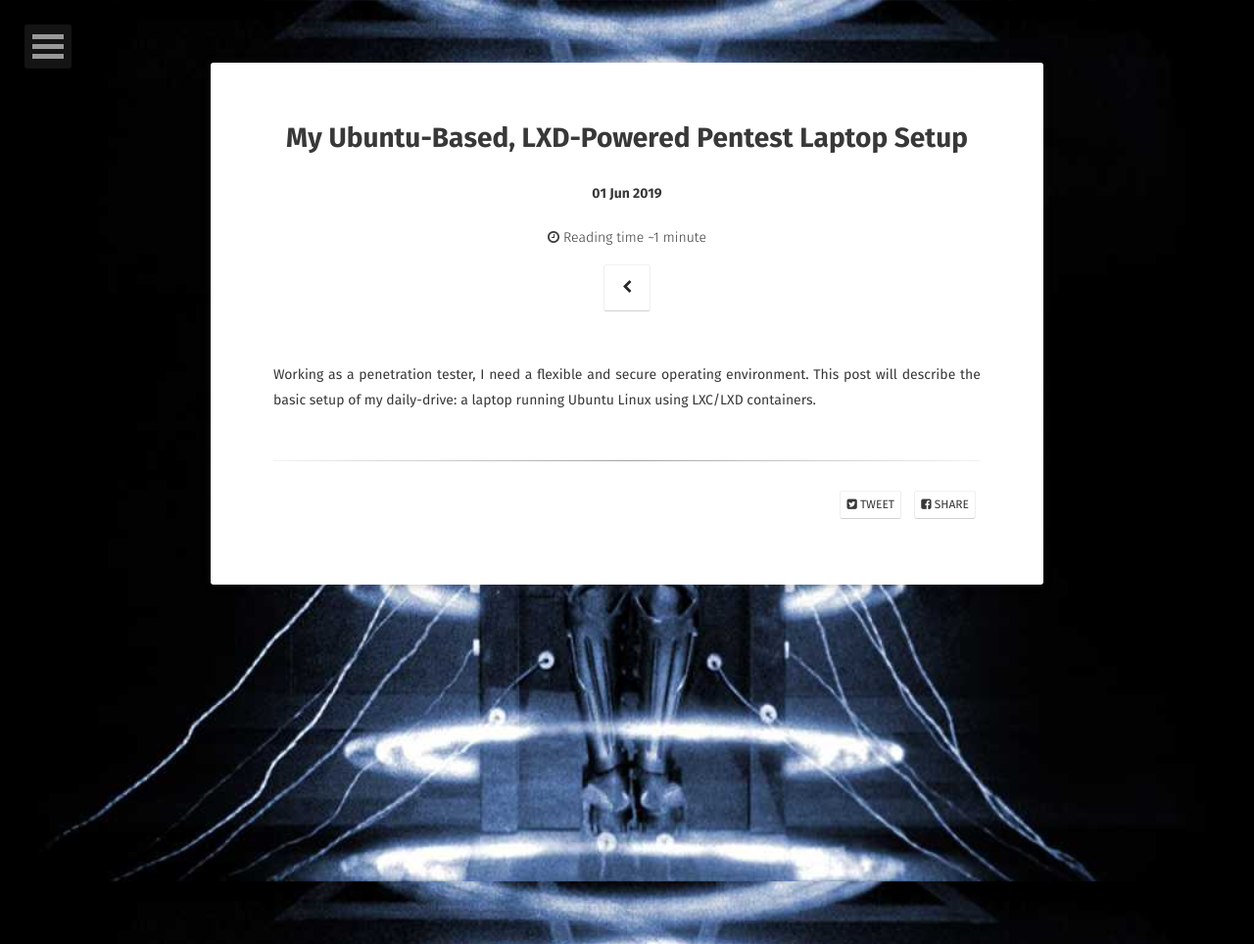
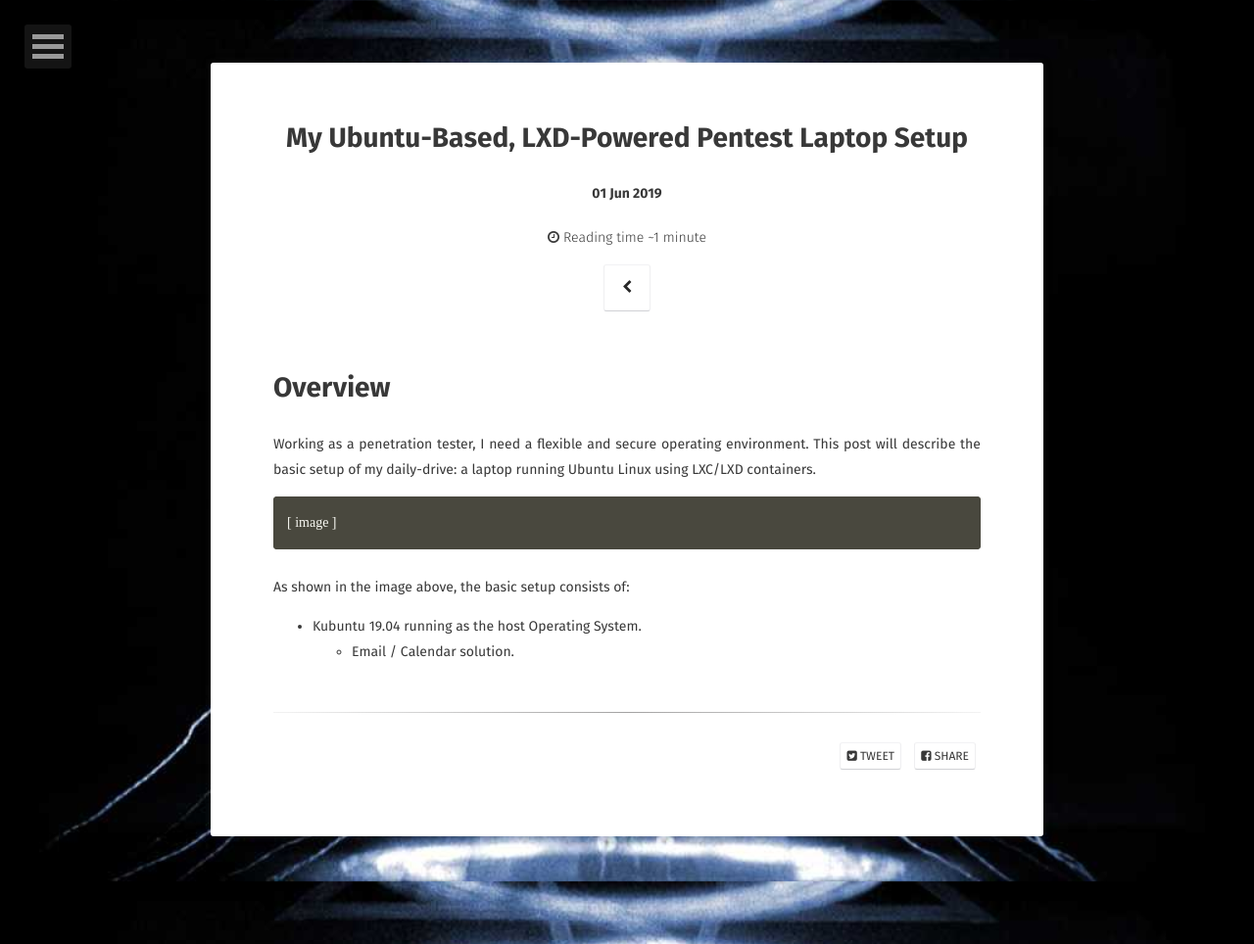
Before and after one commit to hackdou/initblog.com, a Jekyll site: the page built from _posts/2019-06-01-pentest-rig.md, in a window 1280 px wide. Shown: the whole page at 98% size. Built offline with Jekyll 4.4.1, drawn with Linux system fonts in a browser that asks for light colours; some web fonts are replaced.

Commit message:
blog fixes

```diff
--- a/_posts/2019-05-20-lxd-root.markdown
+++ b/_posts/2019-05-20-lxd-root.markdown
@@ -24,7 +24,7 @@ As always, interacting with the Canonical folks via their bug tracker was a real
 # TL;DR
 LXD is a management API for dealing with LXC containers on Linux systems. It will perform tasks for any members of the local `lxd` group. It does not make an effort to match the permissions of the calling user to the function it is asked to perform.
 
-For example, a low privilge user can create a bridge between sockets on the host and its containers. When bridging from an existing socket on the host to a new socket in a container, it makes the connection with the credentials of the LXD service (root) as opposed to those of the calling user. Then, when a user speaks to the socket endpoint in the container, the messages goes through the proxy and arrives at the host socket with root level credentials.
+For example, a low privilge user can create a bridge between sockets on the host and its containers. When bridging from an existing socket on the host to a new socket in a container, it makes the connection with the credentials of the LXD service (root) as opposed to those of the calling user. Then, when a user speaks to the socket endpoint in the container, the message goes through the proxy and arrives at the host socket with root level credentials.
 
 Linux programs often trust the credentials received over a socket when deciding whether or not to act on the stream of data.
 
--- a/_posts/2019-06-01-pentest-rig.md
+++ b/_posts/2019-06-01-pentest-rig.md
@@ -9,4 +9,11 @@ excerpt: "Working as a penetration tester, I need a flexible and secure operatin
 ---
 
 
+# Overview
 Working as a penetration tester, I need a flexible and secure operating environment. This post will describe the basic setup of my daily-drive: a laptop running Ubuntu Linux using LXC/LXD containers.
+
+    [ image ]
+
+As shown in the image above, the basic setup consists of:
+- Kubuntu 19.04 running as the host Operating System.
+    - Email / Calendar solution.
```
Also changed, not shown: 1 other file.
